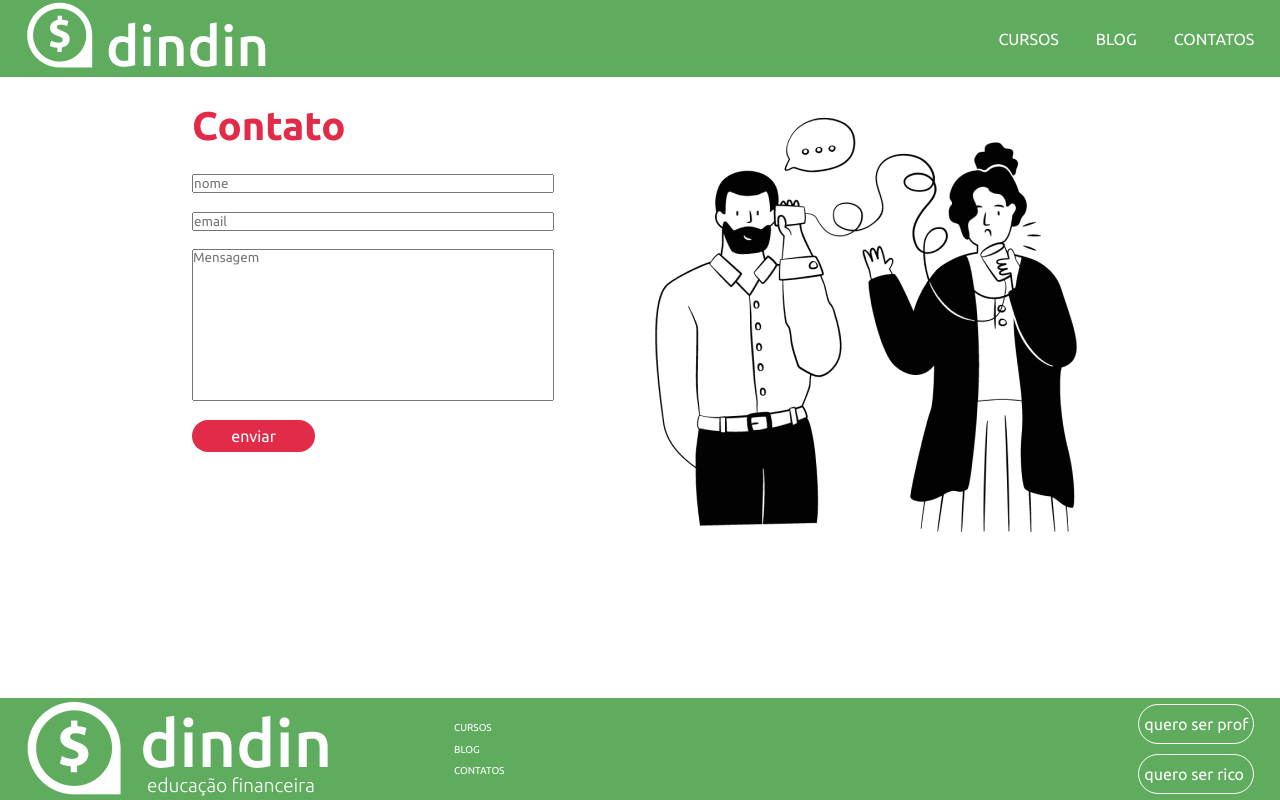
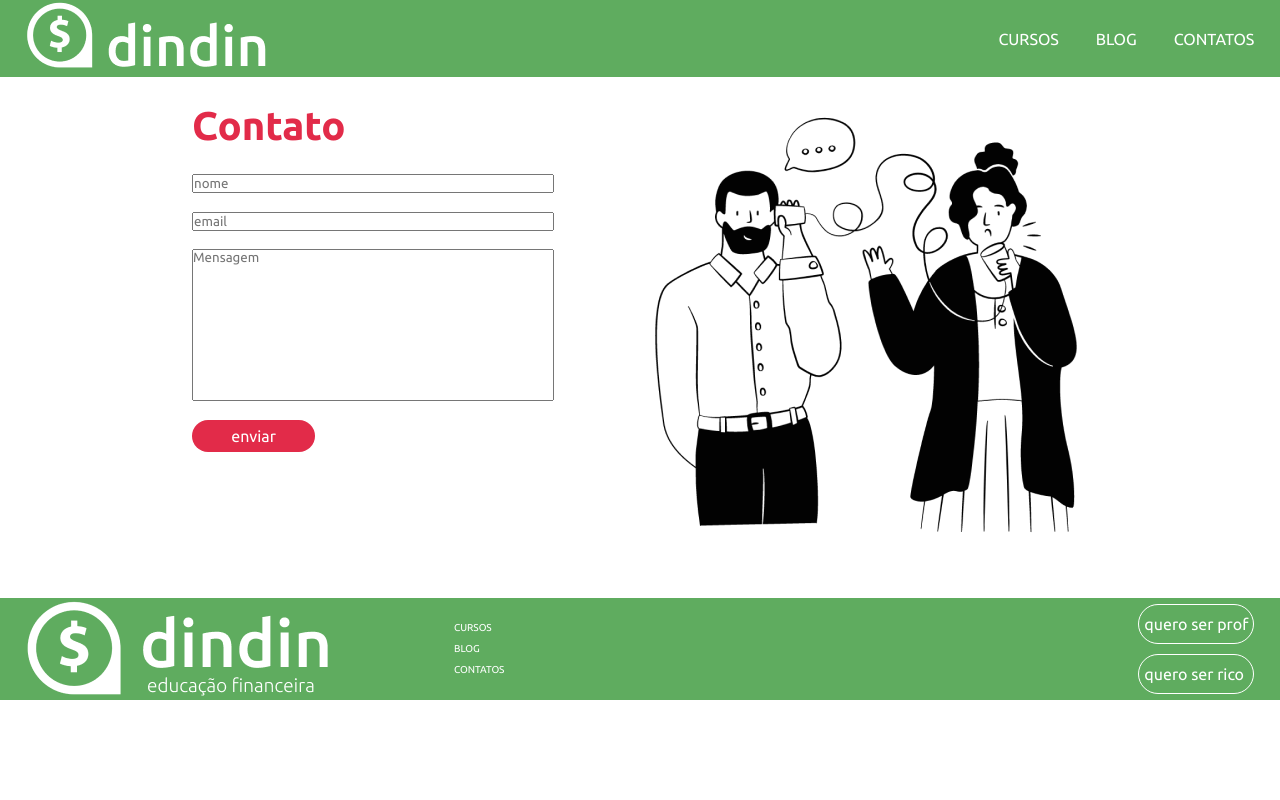
Before and after one commit to orloke/Dindin, a plain HTML site: page contato.html in a window 1280 px wide. Drawn offline with Linux system fonts and the light colour scheme.

Commit message:
testando realme 8 pro

```diff
--- a/css/style-contato.css
+++ b/css/style-contato.css
@@ -48,8 +48,8 @@ footer{
     display: flex;
     justify-content: space-between;
     background-color: rgb(95, 172, 95);
-    bottom: 0;
-    position: absolute;
+    /* bottom: 0;
+    position: absolute; */
 }
 
 .logo_footer{
```
